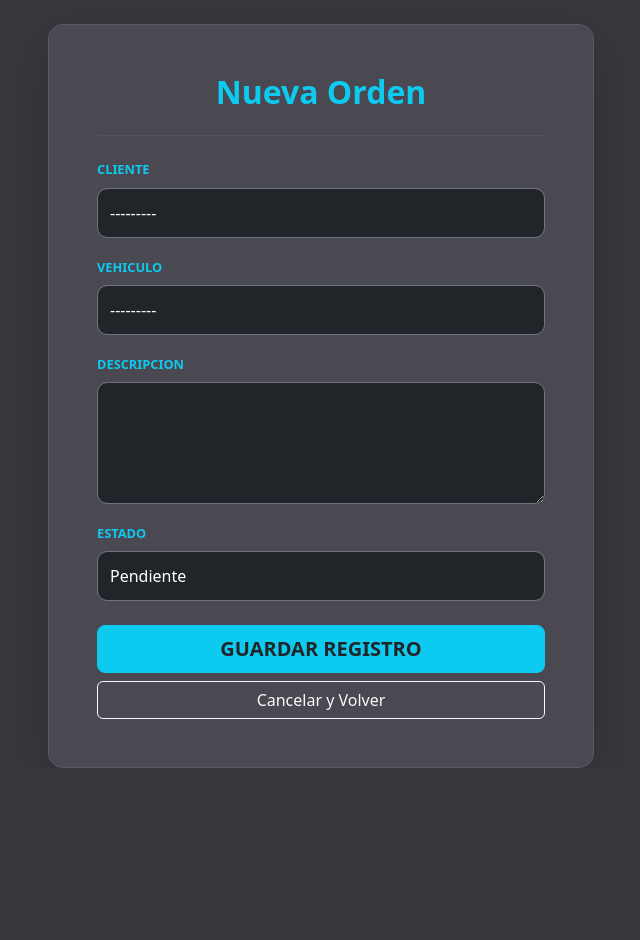
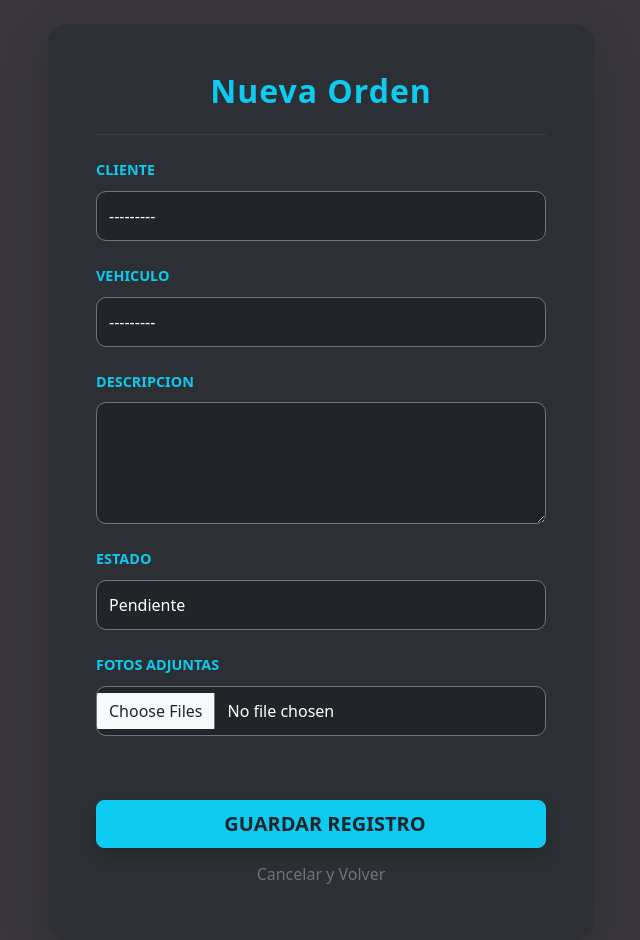
Before and after one commit to Masfos/gestion-cab-systems, a Django app: page /orden/crear/ in a window 1280 px wide. Shown: the part 107-1047 px from the top of the page, without its empty margins (319-959 px from the left). Before the commit the page ends 875 px from the top, so only its background shows below. Run offline with Django 5.2, Linux system fonts and the light colour scheme; the visitor is signed in with stand-in values (Sample User, id 1); data that the repository does not hold is empty.

Commit message:
feat: input de fotos en formulario de orden

```diff
--- a/templates/formulario.html
+++ b/templates/formulario.html
@@ -1,54 +1,86 @@
 {% extends "base.html" %}
 {% block content %}
 <div class="row justify-content-center">
-    <div class="col-md-6">
-        <div class="card shadow-lg" style="background-color: #4a4850; border: 1px solid #5a5860; border-radius: 15px; color: white;">
+    <div class="col-md-8 col-lg-6">
+        <div class="card shadow-lg border-0" style="background-color: #2c2f33; border-radius: 20px; color: white;">
             <div class="card-body p-5">
-                <h2 class="text-center mb-4 fw-bold text-info">{{ titulo }}</h2>
+                <h2 class="text-center mb-4 fw-bold text-info" style="letter-spacing: 1px;">{{ titulo }}</h2>
                 <hr class="border-secondary mb-4">
 
                 <form method="POST" enctype="multipart/form-data">
                     {% csrf_token %}
 
                     <style>
-                        /* Forzamos el estilo aquí para que ignore archivos CSS viejos */
-                        input, select, textarea {
+                        label {
+                            font-weight: 600;
+                            margin-bottom: 10px;
                             display: block;
-                            width: 100%;
-                            padding: 12px;
-                            margin-bottom: 20px !important;
-                            background-color: #5a5860 !important;
-                            border: 1px solid #6a6870 !important;
-                            color: white !important;
-                            border-radius: 10px;
+                            color: #0dcaf0;
+                            font-size: 0.9rem;
+                            text-transform: uppercase;
                         }
-                        label {
-                            font-weight: bold;
-                            margin-bottom: 8px;
-                            display: block;
-                            color: #0dcaf0; /* Cyan profesional */
-                            text-transform: uppercase;
-                            font-size: 0.8rem;
+                        select option { background: #212529; color: white; }
+                        .form-control:focus {
+                            background-color: #3e4146 !important;
+                            border-color: #0dcaf0 !important;
+                            box-shadow: 0 0 0 0.25rem rgba(13, 202, 240, 0.25);
+                            color: white;
                         }
-                        .form-control:focus {
-                            box-shadow: 0 0 0 0.25rem rgba(13, 202, 240, 0.25) !important;
+                        .preview-img {
+                            width: 80px; height: 80px;
+                            object-fit: cover;
+                            border-radius: 8px;
+                            border: 1px solid #5a5860;
                         }
                     </style>
 
                     {% for field in form %}
-                        <div class="field-container">
+                        <div class="mb-4">
                             <label>{{ field.label }}</label>
                             {{ field }}
+                            {% if field.errors %}
+                                <div class="text-danger small mt-1">{{ field.errors.0 }}</div>
+                            {% endif %}
                         </div>
                     {% endfor %}
 
-                    <div class="d-grid gap-2 mt-4">
-                        <button type="submit" class="btn btn-info btn-lg fw-bold text-dark">GUARDAR REGISTRO</button>
-                        <a href="{% url 'dashboard' %}" class="btn btn-outline-light">Cancelar y Volver</a>
+                    {% if titulo == "Nueva Orden" or titulo == "Editar Orden" %}
+                    <div class="mb-4">
+                        <label>Fotos adjuntas</label>
+                        <input type="file" name="fotos" multiple accept="image/*"
+                            class="form-control bg-dark text-white border-secondary"
+                            style="border-radius: 10px; padding: 12px;"
+                            id="inputFotos">
+                        <div id="preview" class="d-flex flex-wrap gap-2 mt-3"></div>
+                    </div>
+                    {% endif %}
+
+                    <div class="d-grid gap-2 mt-5">
+                        <button type="submit" class="btn btn-info btn-lg fw-bold text-dark shadow">
+                            <i class="bi bi-save me-2"></i>GUARDAR REGISTRO
+                        </button>
+                        <a href="{% url 'dashboard' %}" class="btn btn-outline-secondary border-0">Cancelar y Volver</a>
                     </div>
                 </form>
             </div>
         </div>
     </div>
 </div>
+
+<script>
+document.getElementById('inputFotos')?.addEventListener('change', function () {
+    const preview = document.getElementById('preview');
+    preview.innerHTML = '';
+    Array.from(this.files).forEach(file => {
+        const reader = new FileReader();
+        reader.onload = e => {
+            const img = document.createElement('img');
+            img.src = e.target.result;
+            img.classList.add('preview-img');
+            preview.appendChild(img);
+        };
+        reader.readAsDataURL(file);
+    });
+});
+</script>
 {% endblock %}
```
